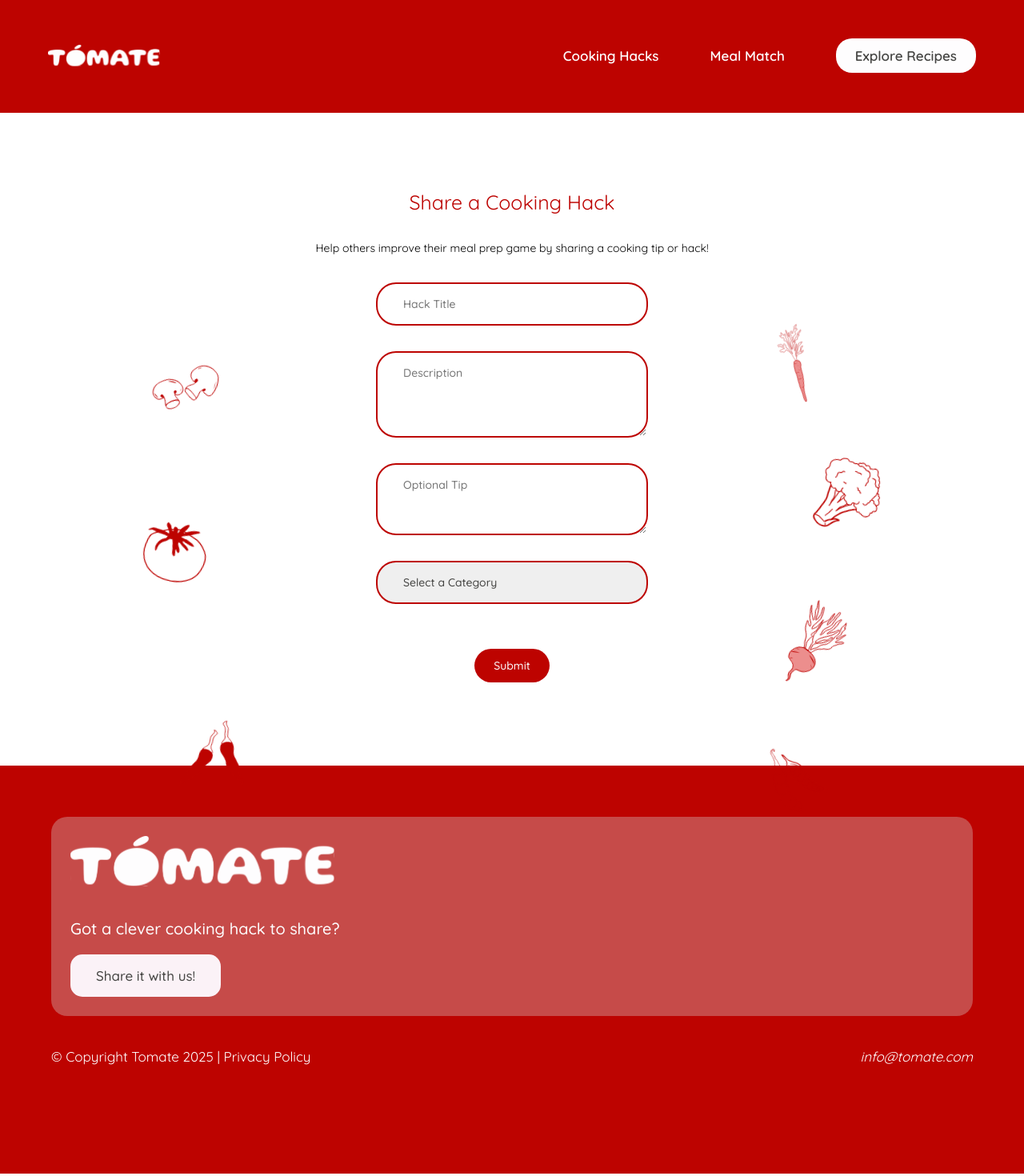
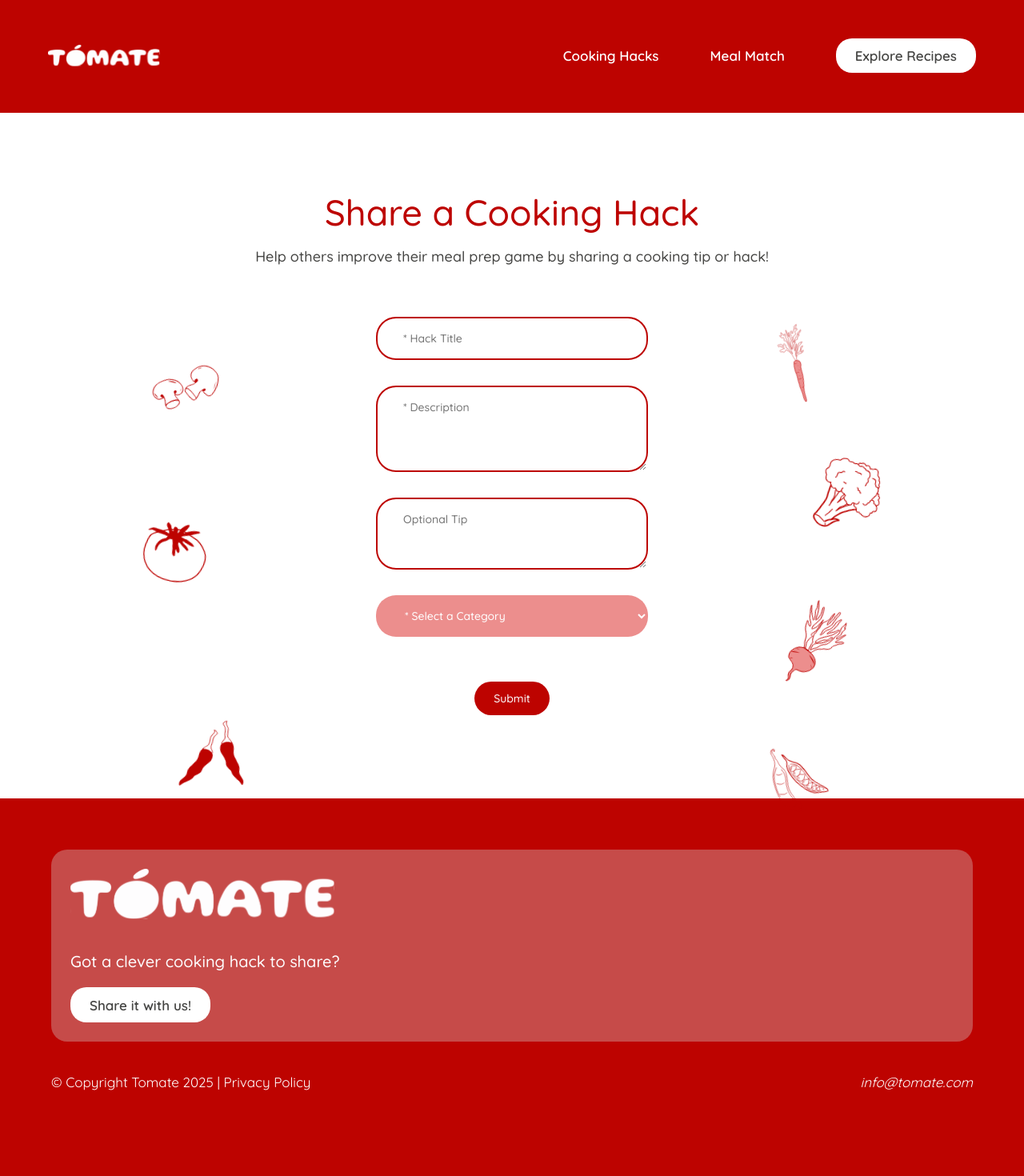
Before and after one commit to dharvi-22/tomate-fullstack, a React (Create React App) app in the folder frontend/: page /hack-form in a window 1280 px wide. Shown: the top 1470 px of the page at 80% size. Built offline with nearby package versions, Linux system fonts and the light colour scheme; no server answers.

Commit message:
dropdown button components done

```diff
--- a/frontend/src/components/searchBar.js
+++ b/frontend/src/components/searchBar.js
@@ -56,7 +56,7 @@ const SearchBar = () => {
             <div className="filters-container">
                 {/* meal type dropdown */}
                 <select value={mealType} onChange={handleFilterChange(setMealType)}>
-                    <option value="">Meal Type ⌄</option>
+                    <option value="">Meal Type</option>
                     <option value="breakfast">Breakfast</option>
                     <option value="side dish">Lunch</option>
                     <option value="main course">Dinner</option>
@@ -66,7 +66,7 @@ const SearchBar = () => {
 
                 {/* diet preference dropdown */}
                 <select value={dietaryPreference} onChange={handleFilterChange(setDietaryPreference)}>
-                    <option value="">Dietary Preferences ⌄</option>
+                    <option value="">Dietary Preferences </option>
                     <option value="pescetarian">Pescatarian</option>
                     <option value="vegan">Vegan</option>
                     <option value="vegetarian">Vegetarian</option>
@@ -75,7 +75,7 @@ const SearchBar = () => {
 
                 {/* quick & easy dropdown */}
                 <select value={quickFilter} onChange={handleFilterChange(setQuickFilter)}>
-                    <option value="">Quick and Easy ⌄</option>
+                    <option value="">Quick and Easy </option>
                     <option value="maxReadyTime=20">20min meals</option>
                     <option value="one pot">One pot</option>
                 </select>
--- a/frontend/src/pages/Form.js
+++ b/frontend/src/pages/Form.js
@@ -68,16 +68,16 @@ const HackForm = () => {
             <p>Help others improve their meal prep game by sharing a cooking tip or hack!</p>
 
         <form onSubmit={handleSubmit} className="form-group">
-        <input type="text" placeholder="Hack Title" value={title} onChange={(e) => setTitle(e.target.value)}/>
+        <input type="text" placeholder="* Hack Title" value={title} onChange={(e) => setTitle(e.target.value)}/>
 
-        <textarea placeholder="Description" rows="4" value={description} onChange={(e) => setDescription(e.target.value)}></textarea>
+        <textarea placeholder="* Description" rows="4" value={description} onChange={(e) => setDescription(e.target.value)}></textarea>
 
         <textarea placeholder="Optional Tip" rows="3" value={tip} onChange={(e) => setTip(e.target.value)}></textarea>
 
         {/* Category dropdown */}
         <div className="form-dropdown">
           <select value={category} onChange={(e) => setCategory(e.target.value)} className="custom-dropdown">
-            <option value="" disabled>Select a Category</option>
+            <option value="" disabled>* Select a Category</option>
             <option value="batch">Batch</option>
             <option value="freezer">Freezer</option>
           </select>
--- a/frontend/src/styles/footer.scss
+++ b/frontend/src/styles/footer.scss
@@ -26,16 +26,16 @@
         .footer-button {
             display: flex;
             align-self: flex-start;
-            background: #FBF2F7;
+            background-color: white;
             color: #454543;
             font-size: 17px;
-            font-weight: 500;
-            padding: 1rem 2rem;
-            border-radius: 15px;
+            font-weight: 600;
+            padding: 0.7rem 1.5rem;
+            border-radius: 20px;
             text-decoration: none;
 
             &:hover{
-                font-weight: 600;
+                background-color: #FBF2F7;
                 color:#BD0300;
 
 
--- a/frontend/src/styles/form.scss
+++ b/frontend/src/styles/form.scss
@@ -11,16 +11,18 @@
         font-family: Quicksand, sans-serif;
         color: #BD0300;
         padding-top: 1rem;
-        padding-bottom: 2rem;
-        font-weight: 400;
+        padding-bottom: 1rem;
         font-size: 22px;
+        font-weight: 500;
     }
 
     p{
         font-family: Quicksand;
-        font-size: 14px;
+        font-weight: 500;
+        font-size: 18px;
         max-width: 400px;
-        margin-bottom: 2rem;
+        color: #454543;
+        margin-bottom: 4rem;
     }
 
 }
@@ -50,15 +52,15 @@ input, textarea, select{
 }
 .custom-dropdown{
     padding: 1rem 2rem;
-    border: 2px solid #BD0300;
+    color: white;
     border-radius: 25px;
+    border:none;
+    font-size: 16px;
+    font-weight: 500;
+    background-color: #EC8E8D;
     font-family: Quicksand;
-    font-weight: 500;
-    color: #454543;
-    font-size: 12px;
     width: 340px;
     outline: none;
-    appearance: none;
     cursor: pointer;
 }
 
@@ -113,12 +115,11 @@ input, textarea, select{
 @media (min-width: 768px) {
     .form-container{
         h2{
-            font-size: 25px;
+            font-size: 30px;
         }
         p{
-            font-size: 14px;
-            line-height: 1.5;
-            max-width: 600px;
+            font-size: 18px;
+            max-width: 70%;
         }
     }
 
@@ -184,6 +185,15 @@ input, textarea, select{
 
 //desktop layout
 @media (min-width: 1024px) {
+    .form-container{
+        h2{
+            font-size: 45px;
+        }
+        p{
+            font-size: 22;
+            max-width: 70%;
+        }
+    }
     .form-illustrations{
         svg{
             width: 80px;
--- a/frontend/src/styles/header.scss
+++ b/frontend/src/styles/header.scss
@@ -21,7 +21,7 @@
         align-items: center;
 
         .icon{
-            width: 40px;
+            width: 35px;
         }
         //logo hidden in mobile
         .logo{
@@ -31,17 +31,15 @@
     .nav-links{
         list-style: none;
         display: flex;
-        gap: 2rem;
+        gap: 1.4rem;
         font-family: Quicksand, sans-serif;
         font-weight: 600;
         font-size: 14px;
 
-        .silent{
-            display: none;
-        }
         :hover{
             border-bottom: 1.5px solid white;
         }
+
 
         li{
             white-space: nowrap;
@@ -80,13 +78,24 @@
 
         .silent{
             display:block !important;
-            background: #FEFDFE;
+            background-color: white;
             padding: 0.7rem 1.5rem;
             border-radius: 20px;
             text-decoration: none;
 
+            &:hover{
+                background-color: #FBF2F7;
+                border-bottom: none !important;
+            }
+
             a{
-                color: #454543 !important;
+                color:#454543 !important;
+
+            &:hover{
+                color:#BD0300 !important;
+            }
+
+
             }
         }
     }
--- a/frontend/src/styles/searchBar.scss
+++ b/frontend/src/styles/searchBar.scss
@@ -3,6 +3,7 @@
 .search-bar{
     display: flex;
     flex-direction: column;
+    align-items: center;
     gap: 1rem;
     padding: 1rem 2rem;
     width: 100%;
@@ -29,6 +30,7 @@
             transform: translateY(-50%);
             padding: 0.9rem 1.2rem;
             border-radius: 30px;
+            border: none;
             background-color:#EC8E8D;
             color:white;
             cursor: pointer
@@ -37,31 +39,36 @@
     .filters-container{
         display: flex;
         flex-direction: column;
-        gap: 0.7rem;
+        gap: 0.8rem;
         width: 100%;
 
         select {
         padding: 1rem;
-        border: 1.5px solid #BD0300;
-        color: #454543;
+        color: white;
         border-radius: 25px;
+        border:none;
         font-size: 16px;
-        background-color: #FAF2F6;
+        font-weight: 500;
+        background-color: #EC8E8D;
         font-family: Quicksand;
+        cursor: pointer;
     }
-    .clean-btn{
+    .clear-btn{
         font-family: Quicksand;
         font-weight: 500;
         font-size: 16px;
-        border-radius: 25px;
-        color: white;
-        padding: 0.9rem 2rem;
-        background-color: #BD0300;
-        border:none;
+        color: #454543;
         cursor: pointer;
+        border: none;
+        background: none;
+        align-self: center;
+        padding-bottom: 0.5rem;
+        justify-self: flex-end;
+        border-bottom: 1.5px solid #454543;
 
         &:hover{
-            background-color:#a70502;;
+            color:#BD0300;
+            border-bottom: 1.5px solid #BD0300;
         }
     }
 
@@ -70,10 +77,18 @@
         flex-direction:row;
         justify-content:center;
 
-        select, .clean-btn{
+        select{
             width: 23%;
         }
     }
 }
 
 }
+
+@media(min-width: 768px){
+  .search-bar{
+    .search-container{
+        width: 82%;
+    }
+  }
+}
```
